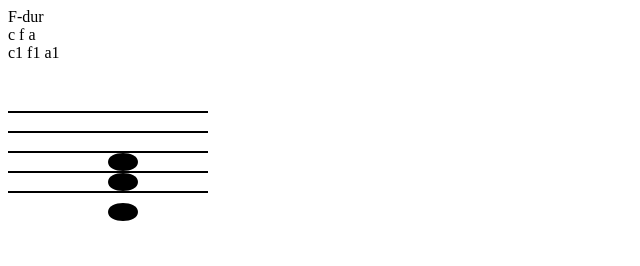
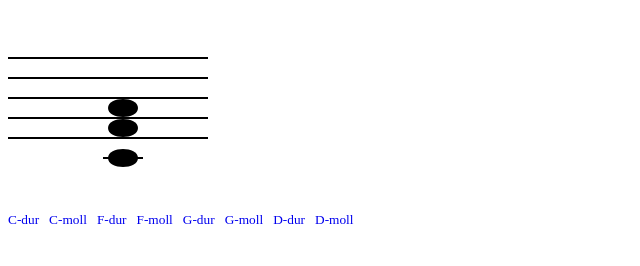
Before and after one commit to djembuka/chords, a plain HTML site: page index.html in a window 1280 px wide. Shown: the whole page, without its empty margins (0-640 px from the left). Drawn offline with nearby package versions, Linux system fonts and the light colour scheme.

Commit message:
almost done but works with errors...

```diff
--- /dev/null
+++ b/css/styles.css
@@ -0,0 +1,8 @@
+#answer-panel {
+	font-size: 10pt;
+}
+
+#answer-panel a {
+	text-decoration: none;
+	margin-right: 10px;
+}
--- a/index.html
+++ b/index.html
@@ -5,7 +5,7 @@
 <meta http-equiv="Content-Type" content="text/html; charset=utf-8" />
 <meta name="keywords" content="" />
 <meta name="description" content="Чтение аккордов с листа" />
-<link rel="stylesheet" type="text/css" href="/css/styles.css" />
+<link rel="stylesheet" type="text/css" href="css/styles.css" />
 <script src="https://ajax.googleapis.com/ajax/libs/jquery/1.8.0/jquery.min.js"></script>
 <script src="js/html5shiv.js"></script>
 <script src="js/jscript.js"></script>
@@ -17,6 +17,7 @@
 <section>
 <div id="text"></div>
 <canvas id="Stave" width="200" height="200"></canvas>
+<div id="answer-panel"></div>
 </section>
 
 </body>
--- a/js/jscript.js
+++ b/js/jscript.js
@@ -1,9 +1,131 @@
 $(function() {
 	window.stave = new Stave("Stave");
-	window.stave._showChord();
-	$("#text").html(window.stave.chord.tonic + "-" + window.stave.chord.mode + "<br>" + window.stave.chord.chord["notes"].join(" ") + "<br>" + window.stave.chord.chord["sounds"][0] + window.stave.chord.chord.octave[0] + " " + window.stave.chord.chord["sounds"][1] + window.stave.chord.chord.octave[1] + " " + window.stave.chord.chord["sounds"][2] + window.stave.chord.chord.octave[2]);
+	window.answerPanel = new AnswerPanel("answer-panel");
+
+	//$("#text").html(window.stave.chord.tonic + "-" + window.stave.chord.mode + "<br>" + window.stave.chord.chord["notes"].join(" ") + "<br>" + window.stave.chord.chord["sounds"][0] + window.stave.chord.chord.octave[0] + " " + window.stave.chord.chord["sounds"][1] + window.stave.chord.chord.octave[1] + " " + window.stave.chord.chord["sounds"][2] + window.stave.chord.chord.octave[2]);
 
 });
+
+function AnswerPanel(id) {
+	var self = this;
+
+	init();
+
+	function init() {
+		initVarsAndElems();
+		makeHtml();
+		handleEvents();
+		self.$elem.find("a:eq(0)").click();
+	}
+
+	function initVarsAndElems() {
+		self.$elem = $("#" + id);
+		self.$elem.data("AnswerPanel", self);
+		self.marks = 0;
+		self.errors = 0;
+		self.time = {
+			"showTime": 0,
+			"clickTime": 0,
+			"intervals": []
+		};
+		self.testNum = 10;
+		self.chordArray = [];
+
+		if(window.stave && window.stave.chordArray) {
+			self.chordArray = window.stave.chordArray;
+		}
+	}
+
+	function makeHtml() {
+		createButtons();
+
+		function createButtons() {
+			for(var i = 0; i < self.chordArray.length; i++) {
+				var tonic = self.chordArray[i].toUpperCase();
+				self.$elem.append('<a href="#" class="i-dur" data-tonic="' + tonic + '" data-mode="dur">' + self.chordArray[i] + '-dur</a>');
+				self.$elem.append('<a href="#" class="i-moll" data-tonic="' + tonic + '" data-mode="moll">' + self.chordArray[i] + '-moll</a>');
+			}
+		}
+	}
+
+	function handleEvents() {
+		self.$elem.find("a").click(clickButton);
+
+		function clickButton() {
+			window.stave._clear();
+
+			self.testNum--;
+			if(self.testNum == 0) {
+				showResult();
+			} else {
+				showNewChord();
+			}
+
+			self.time.clickTime = new Date().getTime();
+
+			if(!window.stave || !window.stave.chord) return false;
+			var currentChord = window.stave.chord;
+			var $button = $(this);
+			var chord = {
+				"tonic": $button.attr("data-tonic"),
+				"mode": $button.attr("data-mode")
+			};
+
+			if(chord.tonic == currentChord.tonic && chord.mode == currentChord.mode) {
+				trueAnswer();
+			} else {
+				falseAnswer();
+			}
+
+			rememberInterval();
+
+			return false;
+		}
+
+		function trueAnswer() {
+			increaseMarks();
+		}
+
+		function falseAnswer() {
+			increaseErrors();
+		}
+
+		function increaseMarks() {
+			self.marks++;
+		}
+
+		function increaseErrors() {
+			self.errors++;
+		}
+
+		function rememberInterval() {
+			var interval = self.time.clickTime - self.time.showTime;
+			self.time.intervals.push(interval);
+		}
+
+		function showResult() {
+			var result = "";
+			result += "Верных ответов: " + self.marks + "<br>";
+			result += "Ошибок: " + self.errors + "<br>";
+
+			var averageInterval = 0;
+			for(var i = 0; i < self.time.intervals.length; i++) {
+				averageInterval += self.time.intervals[i];
+			}
+			averageInterval /= self.time.intervals.length;
+
+			result += "Среднее время ответа: " + averageInterval + " мс";
+
+			$("body").empty().append('<div>' + result + '</div>')
+		}
+
+		function showNewChord() {
+			self.time.showTime = new Date().getTime();
+			window.stave._drawStave();
+			window.stave._showChord();
+		}
+	}
+}
 
 function Stave(id) {
 	if(!document.getElementById(id)) return;
@@ -13,8 +135,8 @@ function Stave(id) {
 	init();
 
 	function init() {
+		self.elem = document.getElementById(id);
 		initOptions();
-		self.elem = document.getElementById(id);
 		self.context  = self.elem.getContext('2d')
 		self.chordArray = ["C", "F", "G", "D"];
 
@@ -23,6 +145,8 @@ function Stave(id) {
 
 	function initOptions() {
 		self.options = {};
+		self.options.canvasWidth = self.elem.getAttribute("width");
+		self.options.canvasHeight = self.elem.getAttribute("height");
 		self.options.staveStart = 50;
 		self.options.staveStep = 20;
 		self.options.staveLineWidth = 2;
@@ -51,7 +175,7 @@ function Stave(id) {
 			self.context.lineWidth = self.options.staveLineWidth;
 			self.context.beginPath();
 			self.context.moveTo(x, y);
-			self.context.lineTo(200, y);
+			self.context.lineTo(self.options.canvasWidth, y);
 			self.context.stroke();
 
 			y += self.options.staveStep;
@@ -84,22 +208,42 @@ function Stave(id) {
 
 	function drawNote(note) {
 		var additionalStaveLines = (note.octave - self.options.startOctave) * (self.options.scale.octave1StaveLines.length * 0.5);
+		var noteStaveLine = note.staveLine + additionalStaveLines;
+		var x = 100;
 		var y = self.options.staveStart + ((self.options.staveLinesNum - 1) - (note.staveLine + additionalStaveLines)) * self.options.staveStep;
 
-		var topCurve = {};
-		topCurve.start = {x: 100, y: y};
-		topCurve.cPoint1 = {x: topCurve.start.x, y: topCurve.start.y - self.options.note.height/2};
-		topCurve.cPoint2 = {x: topCurve.start.x + self.options.note.width, y: topCurve.start.y - self.options.note.height/2};
-		topCurve.end = {x: topCurve.start.x + self.options.note.width, y: topCurve.start.y};
-
-		var bottomCurve = {};
-		bottomCurve.start = {x: topCurve.end.x, y: topCurve.end.y};
-		bottomCurve.cPoint1 = {x: bottomCurve.start.x, y: bottomCurve.start.y + self.options.note.height/2};
-		bottomCurve.cPoint2 = {x: bottomCurve.start.x - self.options.note.width, y: bottomCurve.start.y + self.options.note.height/2};
-		bottomCurve.end = {x: topCurve.start.x, y: topCurve.start.y};
+		var topCurve = getTopCurve();
+		var bottomCurve = getBottomCurve();
 
 		self.context.strokeStyle = self.options.note.strokeStyle;
+
+		drawNoteBody();
+		drawNoteAdditionalLine();
+		drawAlteration(note.alteration);
+
+		function getTopCurve() {
+			var result = {};
+			result.start = {x: x, y: y};
+			result.cPoint1 = {x: result.start.x, y: result.start.y - self.options.note.height/2};
+			result.cPoint2 = {x: result.start.x + self.options.note.width, y: result.start.y - self.options.note.height/2};
+			result.end = {x: result.start.x + self.options.note.width, y: result.start.y};
+
+			return result;
+		}
+
+		function getBottomCurve() {
+			var result = {};
+			result.start = {x: topCurve.end.x, y: topCurve.end.y};
+			result.cPoint1 = {x: result.start.x, y: result.start.y + self.options.note.height/2};
+			result.cPoint2 = {x: result.start.x - self.options.note.width, y: result.start.y + self.options.note.height/2};
+			result.end = {x: topCurve.start.x, y: topCurve.start.y};
+
+			return result;
+		}
+
+		function drawNoteBody() {
 			self.context.lineWidth = self.options.note.lineWidth;
+
 			self.context.beginPath();
 			self.context.moveTo(topCurve.start.x, topCurve.start.y);
 			self.context.bezierCurveTo(topCurve.cPoint1.x, topCurve.cPoint1.y, topCurve.cPoint2.x, topCurve.cPoint2.y, topCurve.end.x, topCurve.end.y);
@@ -107,15 +251,108 @@ function Stave(id) {
 			self.context.fill();
 		}
 
+		function drawNoteAdditionalLine() {
+			self.context.lineWidth = self.options.note.lineWidth;
+
+			var line = Math.floor(Math.abs(noteStaveLine));
+			var sign = noteStaveLine / Math.abs(noteStaveLine);
+
+			if(0 <= sign * line && sign * line <= (self.options.staveLinesNum - 1)) return;
+
+			while(sign * line < 0 || sign * line > (self.options.staveLinesNum - 1)) {
+				drawLine(line);
+				line--;
+			}
+
+			function drawLine(line) {
+				var y = self.options.staveStart + self.options.staveStep * (self.options.staveLinesNum - 1 - sign * line);
+
+				self.context.beginPath();
+				self.context.moveTo(x - 5, y);
+				self.context.lineTo(x + self.options.note.width + 5, y);
+				self.context.stroke();
+			}
+		}
+
+		function drawAlteration(alteration) {
+			if(alteration == 0) return;
+
+			switch(alteration) {
+				case 1:
+					drawSharp();
+					break;
+				case -1:
+					drawFlat();
+					break;
+			}
+
+			function drawSharp() {
+				self.context.lineWidth = 1.5 * self.options.note.lineWidth;
+
+				self.context.beginPath();
+				self.context.moveTo(x - 5, y - 5);
+				self.context.lineTo(x - 20, y - 2);
+				self.context.stroke();
+
+				self.context.beginPath();
+				self.context.moveTo(x - 5, y + 2);
+				self.context.lineTo(x - 20, y + 5);
+				self.context.stroke();
+
+				self.context.lineWidth = self.options.note.lineWidth;
+
+				self.context.beginPath();
+				self.context.moveTo(x - 10, y - 15);
+				self.context.lineTo(x - 10, y + 15);
+				self.context.stroke();
+
+				self.context.beginPath();
+				self.context.moveTo(x - 15, y - 15);
+				self.context.lineTo(x - 15, y + 15);
+				self.context.stroke();
+			}
+
+			function drawFlat() {
+				var startX = x - 15;
+
+				self.context.lineWidth = self.options.note.lineWidth;
+
+				self.context.beginPath();
+				self.context.moveTo(startX, y + self.options.note.height/2 - self.context.lineWidth);
+				self.context.lineTo(startX, y - self.options.note.height - 7);
+				self.context.stroke();
+
+				self.context.lineWidth = 1.5 * self.options.note.lineWidth;
+
+				self.context.beginPath();
+				self.context.moveTo(startX, y + self.options.note.height/2 - self.context.lineWidth);
+				self.context.bezierCurveTo(startX + 15, y, startX + 15, y - self.options.note.height/2 - 5, startX, y - self.options.note.height/2 + 2 * self.context.lineWidth);
+				self.context.stroke();
+			}
+		}
+	}
+
 	function showChord() {
 		self.chord = new Chord(self.chordArray);
 		drawChord(self.chord);
 	}
 
+	function clear() {
+		self.context.clearRect(0, 0, self.options.canvasWidth, self.options.canvasHeight);
+	}
+
 	/*-- public methods ---*/
+
+	this._drawStave = function() {
+		drawStave();
+	};
 
 	this._showChord = function() {
 		showChord();
+	};
+
+	this._clear = function() {
+		clear();
 	};
 
 }
```
Lines whose indentation alone changed are shown as unchanged.
